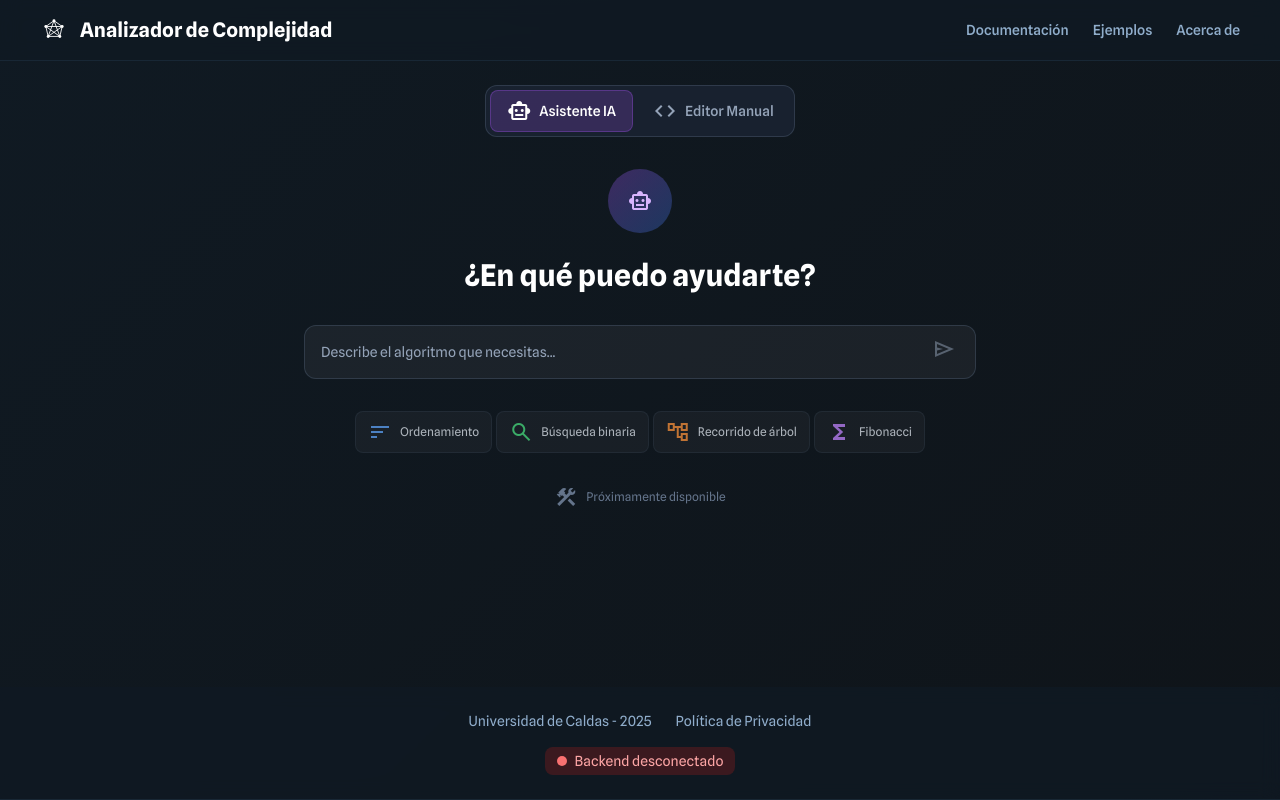
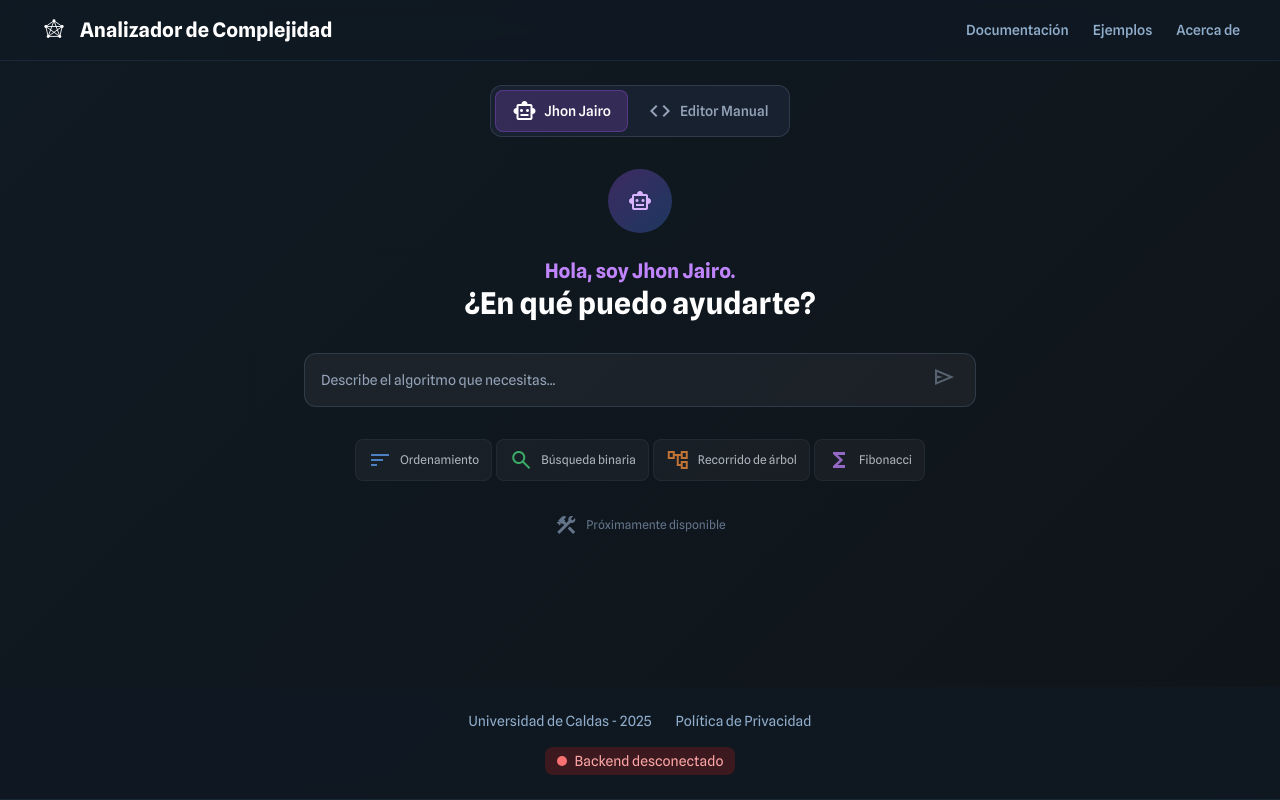
Before and after one commit to Cruz1122/algorithmic-analysis, a Next.js app in the folder apps/web/: page / in a window 1280 px wide. Built offline with nearby package versions, Linux system fonts and the light colour scheme; no server answers.

Commit message:
feat: update AI assistant name to Jhon Jairo and add greeting message

```diff
--- a/apps/web/src/app/page.tsx
+++ b/apps/web/src/app/page.tsx
@@ -27,7 +27,7 @@ export default function HomePage() {
               }`}
             >
               <span className="material-symbols-outlined text-base">smart_toy</span>
-              Asistente IA
+              Jhon Jairo
             </button>
             <button
               onClick={() => setMode('manual')}
@@ -57,6 +57,9 @@ export default function HomePage() {
               </div>
 
               {/* Título principal */}
+              <h4 className="text-lg lg:text-xl font-semibold text-purple-400">
+                Hola, soy Jhon Jairo.
+              </h4>
               <h2 className="text-2xl lg:text-3xl font-semibold text-white mb-8">
                 ¿En qué puedo ayudarte?
               </h2>
```
